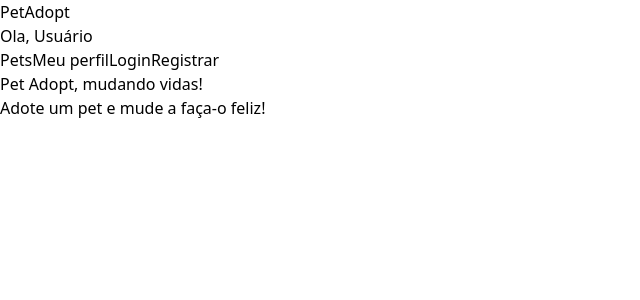
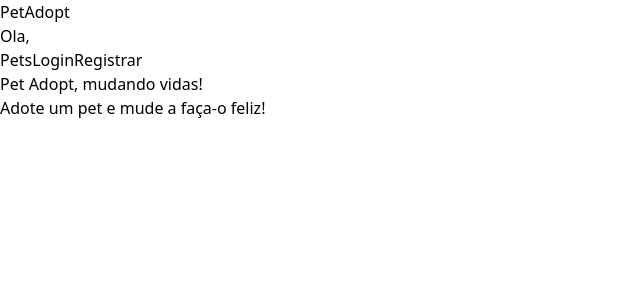
Before and after one commit to JuniorPaula/pet-adopt-web, a Next.js app: page / in a window 1280 px wide. Shown: the top 300 px of the page, without its empty margins (0-640 px from the left). Built offline with nearby package versions, Linux system fonts and the light colour scheme.

Commit message:
Adjuste next image config Improviment header

```diff
--- a/next.config.ts
+++ b/next.config.ts
@@ -3,7 +3,14 @@ import type { NextConfig } from "next";
 const nextConfig: NextConfig = {
   /* config options here */
   images: {
-    domains: ['localhost']
+    remotePatterns: [
+      {
+        protocol: 'http',
+        hostname: 'localhost',
+        port: '6969',
+        pathname: '**'
+      }
+    ]
   }
 };
 
--- a/package.json
+++ b/package.json
@@ -15,6 +15,7 @@
     "react": "^19.0.0",
     "react-dom": "^19.0.0",
     "react-hook-form": "^7.54.2",
+    "react-icons": "^5.5.0",
     "react-toastify": "^11.0.3"
   },
   "devDependencies": {
--- a/src/components/header/index.tsx
+++ b/src/components/header/index.tsx
@@ -1,6 +1,12 @@
+"use client";
+
+import { useAuth } from "@/context/auth-context";
 import Link from "next/link";
+import { FaSignOutAlt } from "react-icons/fa";
 
 export function Header() {
+  const { user, logout } = useAuth();
+
   return (
     <header className="w-full h-20 bg-slate-100 text-black px-2 shadow-md">
       <div className="max-w-screen-xl mx-auto flex items-center justify-between h-20 sm:justify-between">
@@ -11,22 +17,35 @@ export function Header() {
         </nav>
 
         <div>
-          Ola, <span className="font-semibold">Usuário</span>
+          Ola, <span className="font-semibold text-gray-800">{ user?.first_name ?? "" }</span>
         </div>
 
         <div className="flex items-center justify-center space-x-4">
-          <Link href="/pets" className="text-lg font-semibold hover:text-blue-400 duration-200">
+          <Link href="/pets" className="text-lg hover:text-blue-700 duration-200">
             Pets
           </Link>
-          <Link href="/perfil" className="text-lg font-semibold hover:text-blue-400 duration-200">
+
+          { user ? (
+            <>
+              <Link href="/perfil" className="text-lg hover:text-blue-700 duration-200">
                 Meu perfil
               </Link>
-          <Link href="/login" className="text-lg font-semibold hover:text-blue-400 duration-200">
+
+              <button onClick={logout} className="text-xl text-red-500">
+                <FaSignOutAlt />
+              </button>
+            </>
+
+          ): (
+            <>
+              <Link href="/login" className="text-lg font-semibold hover:text-blue-900 duration-200">
                 Login
               </Link>
-          <Link href="/register" className="text-lg font-semibold hover:text-blue-400 duration-200">
+              <Link href="/register" className="text-lg font-semibold hover:text-blue-700 duration-200">
                 Registrar
               </Link>
+            </>
+          )}
         </div>
       </div>
     </header>
```
Also changed, not shown: 1 other file (tests, documents, lock files or other folders). Lines whose indentation alone changed are shown as unchanged.
